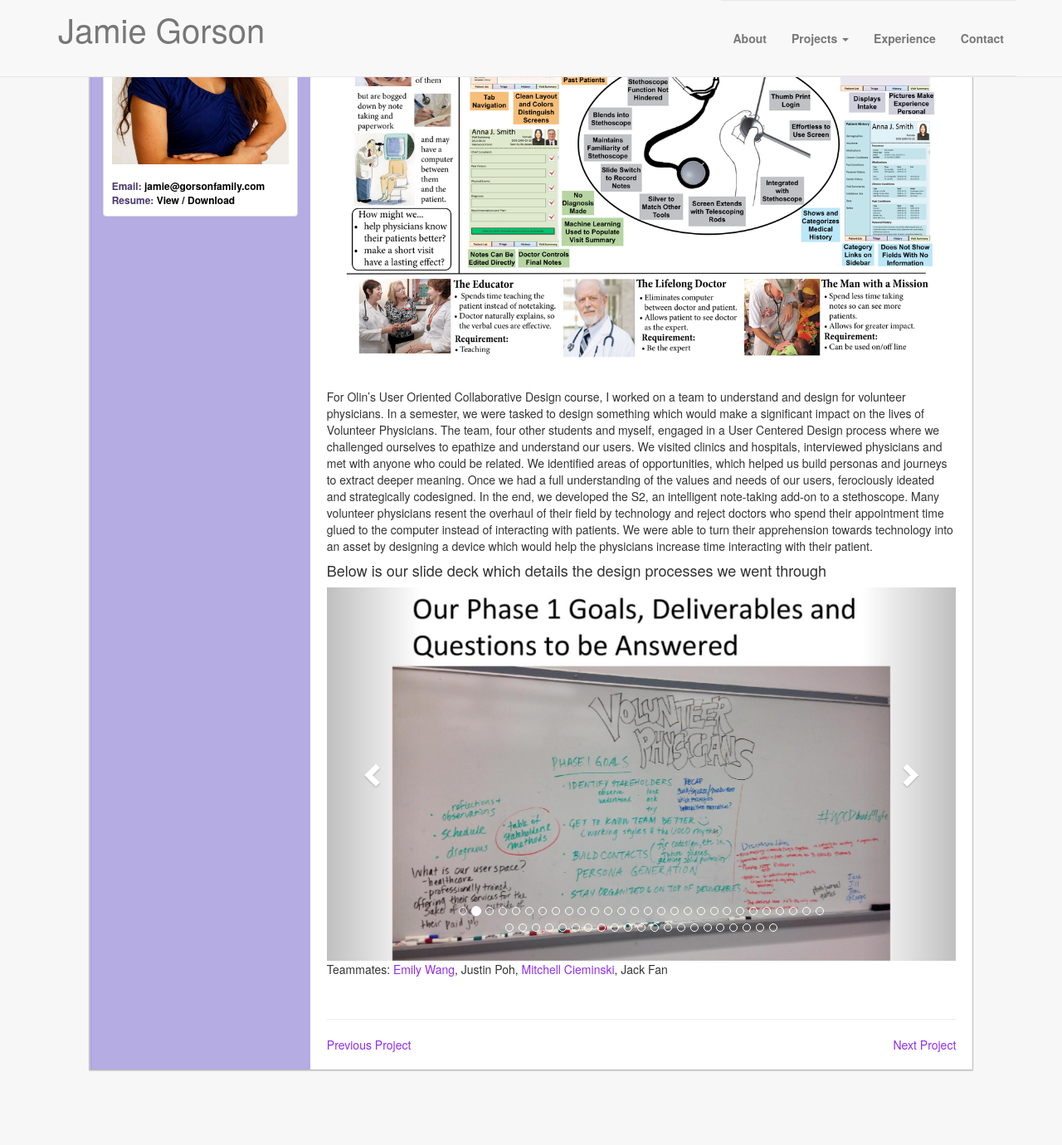
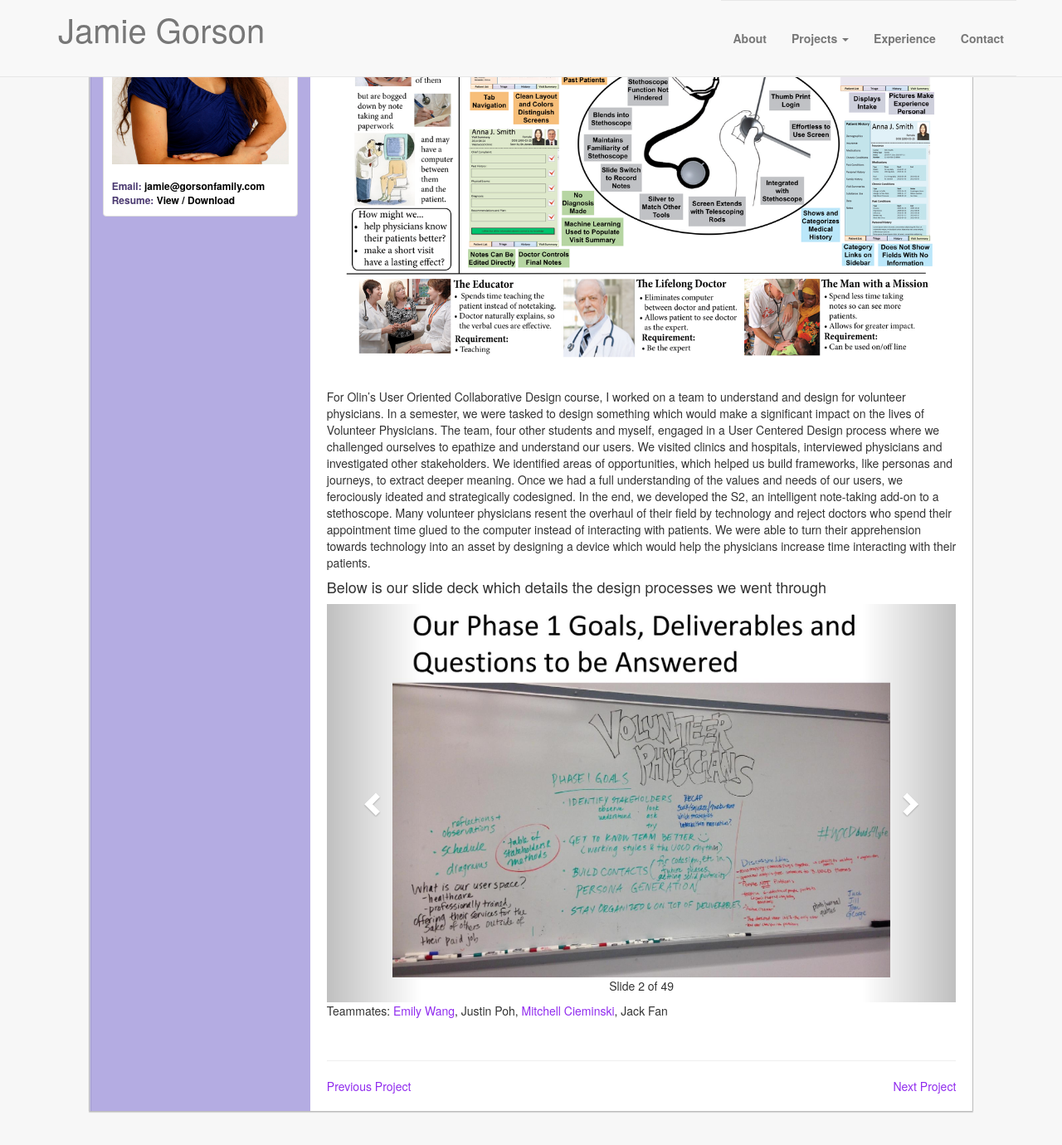
Before and after one commit to jamiesarahg/jamiesarahg.github.io, a Jekyll site: the page built from _posts/2014-05-21-Project8.md, in a window 1280 px wide and 1400 px high, scrolled down 212 px. Shown: the top 1380 px of the window at 83% size. Built offline with Jekyll 4.4.1, drawn with Linux system fonts in a browser that asks for light colours; nearby versions of some CDN libraries; library files that are not in the unit come from our copies; before the commit the page ends 1562 px from its top, so only the background shows below that.

Commit message:
mom's updates 2

```diff
--- a/_posts/2014-05-21-Project8.md
+++ b/_posts/2014-05-21-Project8.md
@@ -9,26 +9,29 @@ featured: "True"
 <center><img src="images/projects/UOCDposter.png" width="95%"></center><br>
 
 
-For Olin’s User Oriented Collaborative Design course, I worked on a team to understand and design for volunteer physicians. In a semester, we were tasked to design something which would make a significant impact on the lives of Volunteer Physicians. The team, four other students and myself, engaged in a User Centered Design process where we challenged ourselves to epathize and understand our users. We visited clinics and hospitals, interviewed physicians and met with anyone who could be related. We identified areas of opportunities, which helped us build personas and journeys to extract deeper meaning. Once we had a full understanding of the values and needs of our users, ferociously ideated and strategically codesigned.
-In the end, we developed the S2, an intelligent note-taking add-on to a stethoscope. Many volunteer physicians resent the overhaul of their field by technology and reject doctors who spend their appointment time glued to the computer instead of interacting with patients. We were able to turn their apprehension towards technology into an asset by designing a device which would help the physicians increase time interacting with their patient.
+For Olin’s User Oriented Collaborative Design course, I worked on a team to understand and design for volunteer physicians. In a semester, we were tasked to design something which would make a significant impact on the lives of Volunteer Physicians. The team, four other students and myself, engaged in a User Centered Design process where we challenged ourselves to epathize and understand our users. We visited clinics and hospitals, interviewed physicians and investigated other stakeholders. We identified areas of opportunities, which helped us build frameworks, like personas and journeys, to extract deeper meaning. Once we had a full understanding of the values and needs of our users, we ferociously ideated and strategically codesigned.
+In the end, we developed the S2, an intelligent note-taking add-on to a stethoscope. Many volunteer physicians resent the overhaul of their field by technology and reject doctors who spend their appointment time glued to the computer instead of interacting with patients. We were able to turn their apprehension towards technology into an asset by designing a device which would help the physicians increase time interacting with their patients.
 
 <h4> Below is our slide deck which details the design processes we went through </h4>
 
 <div id="featuredProjectsCarousel" class="carousel slide" data-ride="carousel">
   <!-- Indicators -->
-  <ol class="carousel-indicators">
+<!--   <ol class="carousel-indicators">
     <li data-target="#featuredProjectsCarousel" data-slide-to="0" class="active"></li>
     {% for i in (1..48) %}
       <li data-target="#featuredProjectsCarousel" data-slide-to="{{i}}"></li>
     {% endfor %}
-  </ol>
+  </ol> -->
   <div class="carousel-inner" role="listbox" >
     <div class="item active">
-      <center> <img src="images/projects/UOCD/Final_Reflection_Slide_Deck_1.jpg" class="featuredProjectCarouselImgUOCD"> </center>
+      <center> <img src="images/projects/UOCD/Final_Reflection_Slide_Deck_1.jpg" class="featuredProjectCarouselImgUOCD"> <p> Slide 1 of 49 </p>
+</center>
     </div>
     {% for i in (2..49) %}
       <div class="item">
-      <center> <img src="images/projects/UOCD/Final_Reflection_Slide_Deck_{{ i }}.jpg" class="featuredProjectCarouselImgUOCD"> </center>
+      <center> <img src="images/projects/UOCD/Final_Reflection_Slide_Deck_{{ i }}.jpg" class="featuredProjectCarouselImgUOCD"><p> Slide {{i}} of 49 </p> </center>
+
+
       </div>
     {% endfor %}
   </div>
--- a/experience.html
+++ b/experience.html
@@ -33,5 +33,5 @@ layout: default
 
 <center><img src="images/experience/cortica.png" width="90%"></center><br>
 <p> <b> Summer 2013 - Haifa, Israel </b> </p>
-<p>Worked in a foreign country overcoming language barriers on computer vision and recognition.</p>
+<p>Worked on computer vision and recognition in a foreign country overcoming language barriers.</p>
 <br>
```
Also changed, not shown: _posts/2012-12-20-Project1.md (+1 -1 lines), _posts/2013-12-22-Project6.md (+2 -2 lines), _posts/2014-12-20-Project10.md (+1 -1 lines), 6 other files.
